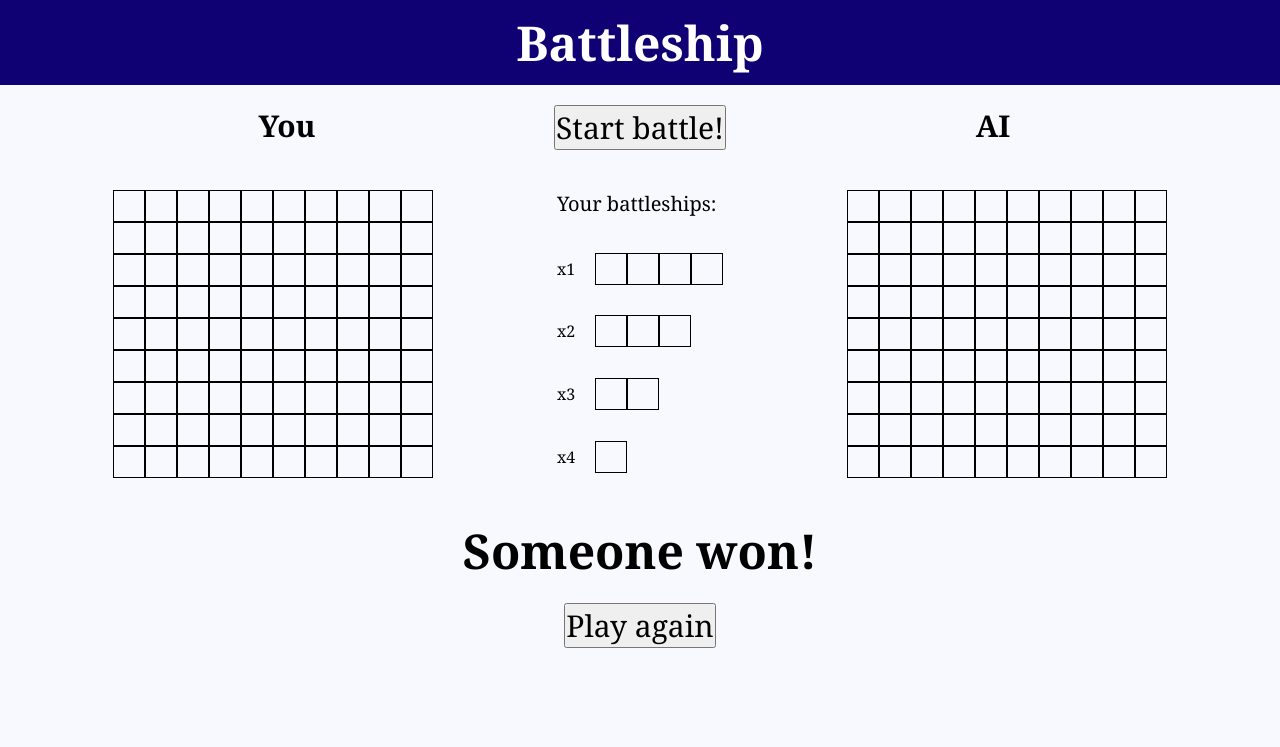
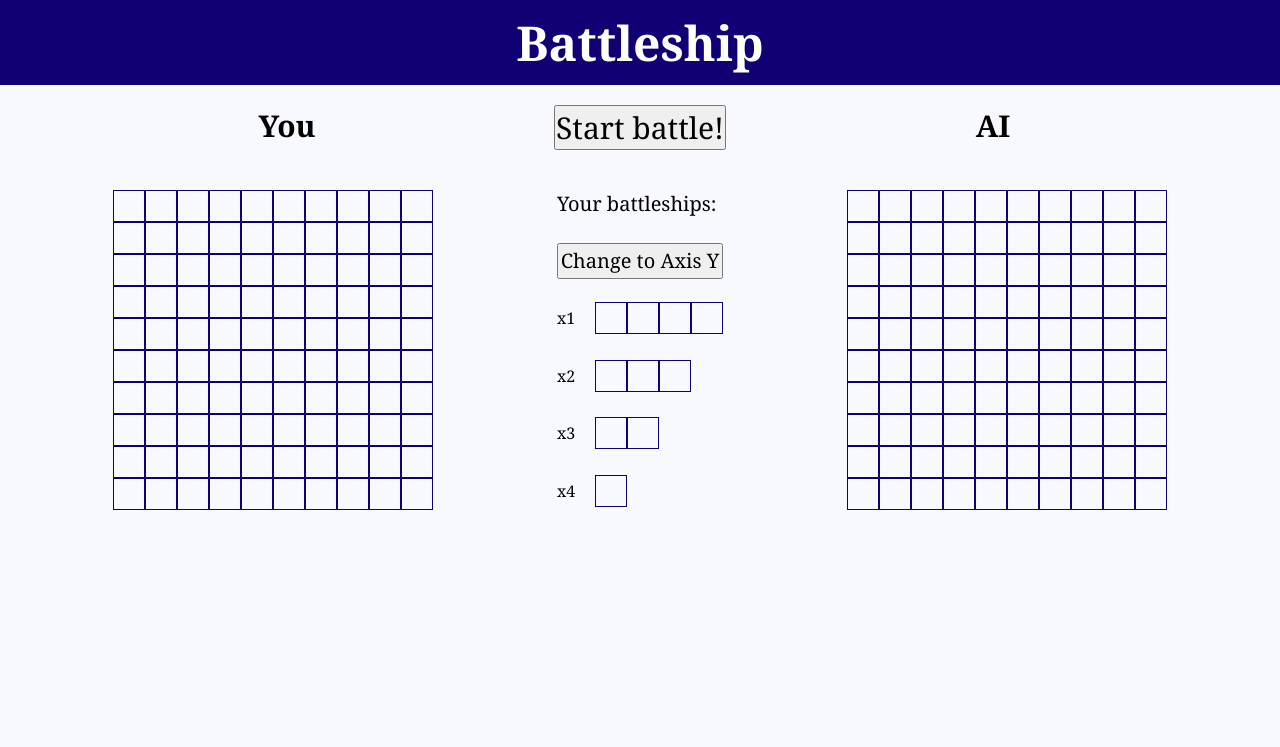
Before and after one commit to Ydashchenko/battleship, a website built with webpack: page dist/index.html in a window 1280 px wide. Shown: the top 747 px of the page. Built offline with Linux system fonts and the light colour scheme.

Commit message:
Fix gridBuild

```diff
--- a/src/index.js
+++ b/src/index.js
@@ -86,7 +86,7 @@ function Player() {
 function buildBoard(player) {
     const playerBoard = document.getElementById(`${player}-board`)
 
-    for (let i = 9; i > 0; i--) {
+    for (let i = 9; i > -1; i--) {
         const column = document.createElement('div')
         column.classList.add('column')
         playerBoard.appendChild(column)
@@ -102,6 +102,8 @@ function buildBoard(player) {
 
 buildBoard('player')
 buildBoard('computer')
+
+
 
 
 
--- a/src/style.css
+++ b/src/style.css
@@ -24,6 +24,10 @@ h2, button {
     font-size: 30px;
 }
 
+#axis {
+    font-size: 20px;
+}
+
 #labels, #boards, #announcement {
     padding: 20px;
 }
@@ -38,7 +42,7 @@ h2, button {
 }
 
 #announcement {
-    display: grid;
+    display: none;
     justify-items: center;
     gap: 20px;
 }
@@ -65,7 +69,7 @@ label {
 .cell {
     width: 30px;
     height: 30px;
-    border: 1px black solid;
+    border: 1px rgb(15, 0, 115) solid;
 }
 
 footer, header  {
```
Also changed, not shown: dist/index.html, dist/main.js.
